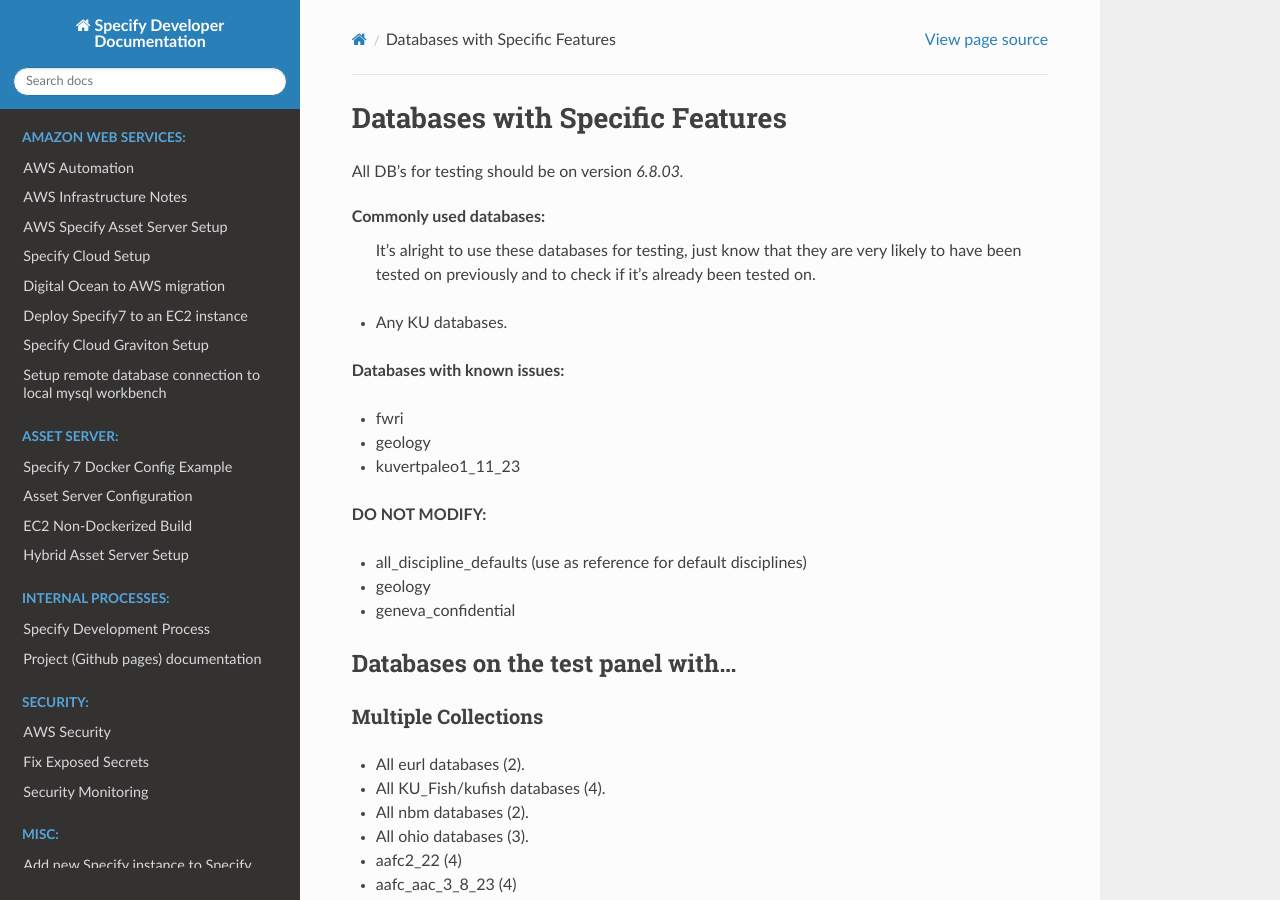
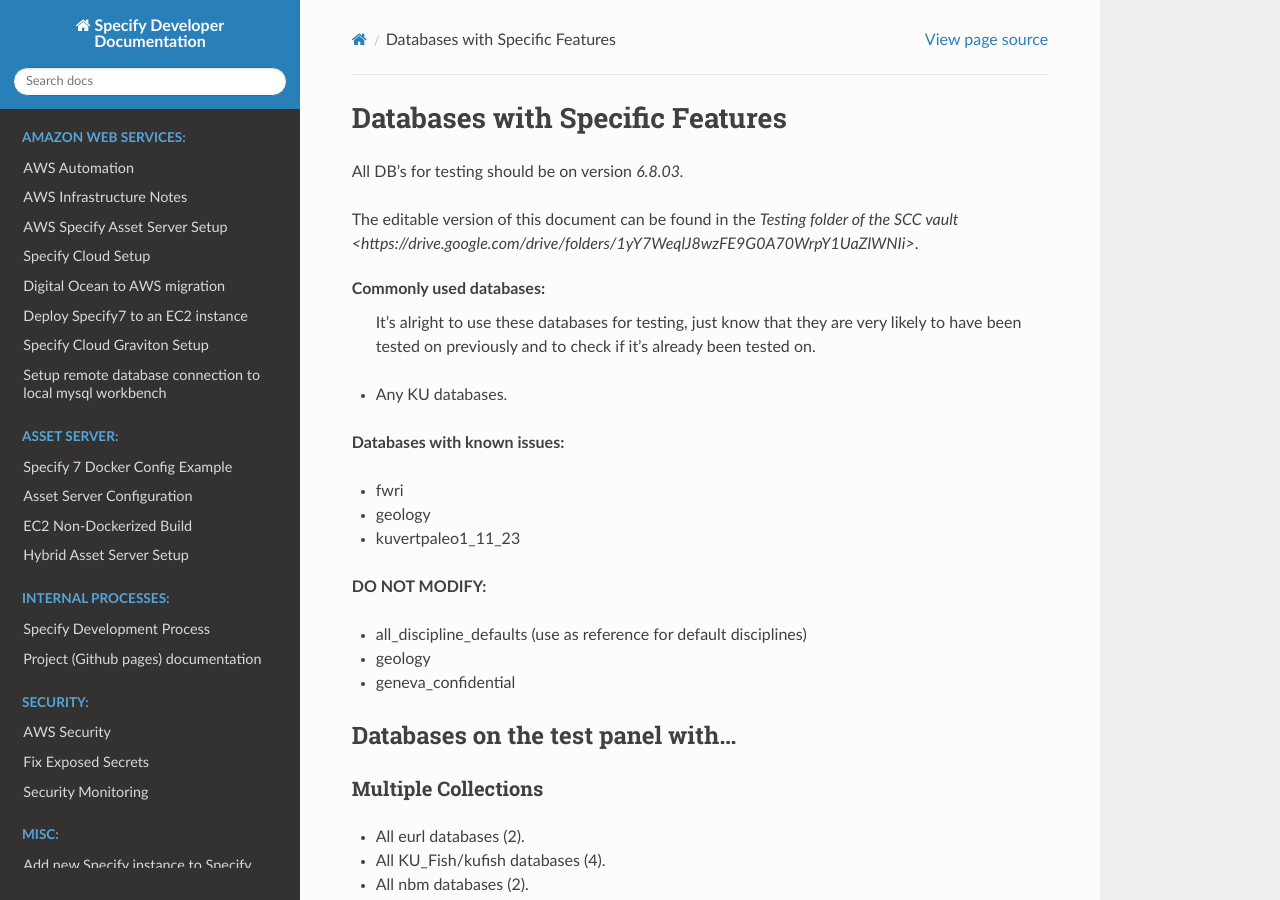
Before and after one commit to specify/specify.github.io, a Sphinx documentation site: the page built from sphinx/dev_process/dbgroups.rst, in a window 1280 px wide and 900 px high. Built offline with Sphinx 7.4.7 and the Read the Docs theme 2.0.0, drawn with Linux system fonts in a browser that asks for light colours.

Commit message:
fix dbgroups.rst formatting

```diff
--- a/sphinx/dev_process/dbgroups.rst
+++ b/sphinx/dev_process/dbgroups.rst
@@ -3,6 +3,7 @@
 
 All DB’s for testing should be on version `6.8.03.`
 
+The editable version of this document can be found in the `Testing folder of the SCC vault <https://drive.google.com/drive/folders/1yY7WeqlJ8wzFE9G0A70WrpY1UaZlWNIi>`.
 
 **Commonly used databases:**
     It’s alright to use these databases for testing, just know that they are very likely to have been tested on previously and to check if it’s already been tested on.
@@ -58,19 +59,30 @@
     Note: GEOLocate Plugin is on every default locality form. Collection Object Attribute is on all non-paleontology default forms.
 
 * Balearicls
+
     * DNA&Tissue
     * Invertebrates
+
 * bulgaria_iber_4_11_24
+
     * All collections except for Invertebrate and Mycology
+
 * bulgaria_nmnhs_4_11_24
+
     * All collections except for Vascular plant collection and Ichthyology
+
 * eurl_2_27_24
+
     * Host Plants
+
 * KUHerps_8_17_23
+
     * Digital Archive
     * Observation
+
 * KUPaleoBot_8_31_2023
 * UFRGS_2_1_24
+
     * All except for Ichthyology and Ichthyology photos
 
 Collection Object Attribute
@@ -80,23 +92,35 @@
 * aafc _aac_3_8_23
 * Balearicls
 * botany_demo
+
     * Vascular Plants
+
 * bulgaria_iber_4_11_24
+
     * Invertebrate
     * Vertebrate
+
 * bulgaria_nmnhs_4_11_24
+
     * All except for Lichen, Paleobotany, Paleozoology, and Vascular plant
+
 * CollegeofIdaho
 * east_london_museum_2_9_24
 * Fitz_NHMA_Oct_2023
 * Fitz_NHMD_Oct_2023
+
     * All except for paleontology and botany collections
+
 * fwri_1_9_2024
 * herb_rgbe_2_5_2024
 * hujinnhc_9_6_23
+
     * All except for CryoBank, Lichens, Phytopathogenic and Vascular Plants
+
 * jerusalem_with_changes_2_19
+
     * All except for botany collections, CryoBank and Osteology
+
 * KUBirds_8_25_23
 * KUHerps_8_17_23
 * kumam_barcodes
@@ -107,12 +131,16 @@
 * nbm_08_post_most_changes
 * ojsmnh_1_10_24
 * PriPaleo_SchemaUpdated_CM_202304211540
+
     * Invertebrate Paleontology
+
 * SAIAB_11_24_23
 * sdnhm_herps_2_8_24
 * sp7demofish_2_9_24
 * UFRGS_2_1_24
+
     * All except for Hemiptera, Ichthyology and Ichthyology photos
+
 * umherb_1_10_24
 
 Shared Collecting Events
@@ -122,79 +150,120 @@
 * All KU_Fish/kufish databases.
 * All ohio databases.
 * bulgaria_nmnhs_4_11_24
+
     * Ichthyology
+
 * east_london_museum_2_9_24
+
     * Malacology
+
 * Fitz_NHMA_Oct_2023
+
     * Fresh water
     * Monitoring
+
 * Fitz_NHMD_Oct_2023
+
     * Ichthyology
+
 * fwri_1_9_2024
 * hujinnhc_9_6_23
 * jerusalem_with_changes_2_19
+
     * KUVascularPlants_4_16_24
+
 * nbm_08_post_most_changes
+
     * Fish Voucher Collection
+
 * ojsmnh_1_10_24
 * SAIAB_11_24_23
 * sp7demofish_2_9_24
+
     * KUFishVoucher
+
 * UFRGS_2_1_24
+
     * Ichthyology
 
 Embedded Paleo Context
 -------------------------
 * ChadronTest (Locality)
 * ciscollections_2_15_2024 (Collection Object)
+
     * Anthro
+
         * Note: Anthro does not have Paleo Context in its forms.
+
     * Fossils
     * Rocks
+
 * Fitz_NHMD_Oct_2023 (Collection Object)
+
     * Danekrae
     * Quaternary Zoology
     * Vertebrate Paleontology
+
 * KUVertPaleo_5_16_2024 (Collection Object)
 
 Shared Paleo Context
 ------------------------
 * bulgaria_iber_4_11_24 (Collecting Event)
+
     * Fossil Mammal
     * Palaeobotany
+
 * bulgaria_nmnhs_4_11_24 (Collecting Event)
+
     * Paleobotany
     * Paleozoology
+
 * ChadronTest2 (Locality)
 * calvertmarinemuseum (Collection Object)
+
     * Casts
     * Invertebrates
     * Vertebrates
+
 * Fitz_NHMD_Oct_2023 (Collecting Event)
+
     * Invertebrate Paleontology
     * Micropaleontology
+
 * hujinnhc_9_6_23 (Collecting Event)
+
     * Cryobank
+
 * jerusalem_with_changes_2_19 (Collecting Event)
+
     * Cryobank
     * Osteology
+
 * KUPaleoBot_8_31_2023 (Collecting Event)
 * ojsmnh_1_10_24 (Locality)
+
     * Fossil Invertebrates
     * Fossil Plants
     * Fossil Vertebrates
+
 * PriPaleo_SchemaUpdated_CM_202304211540 (Collecting Event)
 
 CollectionRelOneToMany Plugin
 --------------------------------
 * All KU_Fish/kufish databases.
+
     * KU Fish Voucher Collection
+
 * KUFish_5_16_23 (in addition to above)
+
     * KU Fish Observation Collection
+
 * SAIAB_11_24_23
+
     * All except for BRUV Fish, Invertebrate Imagery, Non-fish Illustrations, and Tissue Collection
     * In the National Fish Collection, ofer and roger accounts have 2.
     * Known issue: Trying to add a record to the Collection Relationship plugin results in a ProgrammingError.
+
 * sp7demofish_2_9_24
 * KUFishVoucher
 
@@ -204,16 +273,23 @@
 
 * All eurl databases.
 * jerusalem_with_changes_2_19
+
     * Fungi
     * Lichens
+
 * KUFish_5_16_23
+
     * KU Fish Observation Collection
+
 * ojsmnh_1_10_24
+
     * Fossil Invertebrates
     * Fossil Plants
     * Note: Plugin is in the Collecting Event Attribute form for both Fossil Invertebrates and Fossil Plants, but only Fossil Invertebrates has CeA on a reachable form.
+
 * SAIAB_11_24_23
 * BRUV Fish
+
     * Invertebrate Imagery
 
 Paleomap Plugin
@@ -223,13 +299,19 @@
     Additionally, PaleoMap is currently broken, but not on our end. Just make sure it brings up a dialog named PaleoMap that has nothing except a close button.
 
 * bulgaria_iber_4_11_24
+
     * Fossil Mammal
     * Palaeobotany
+
 * bulgaria_nmnhs_4_11_24
+
     * Paleozoology
+
 * calvertmarinemuseum
+
     * Invertebrates
     * Vertebrates
+
 * ChadronTest
 * KUPaleoBot_8_31_2023
 * PriPaleo_SchemaUpdated_CM_202304211540
@@ -248,5 +330,7 @@
 * lsumz_mammals_9_8_2023
 * montreal_canadian_cloud_backup
 * SAIAB_11_24_23
+
     * Known Issue: Currently has an issue where the feed does not export.
+
 * sdnhm_herps_2_8_24
```
